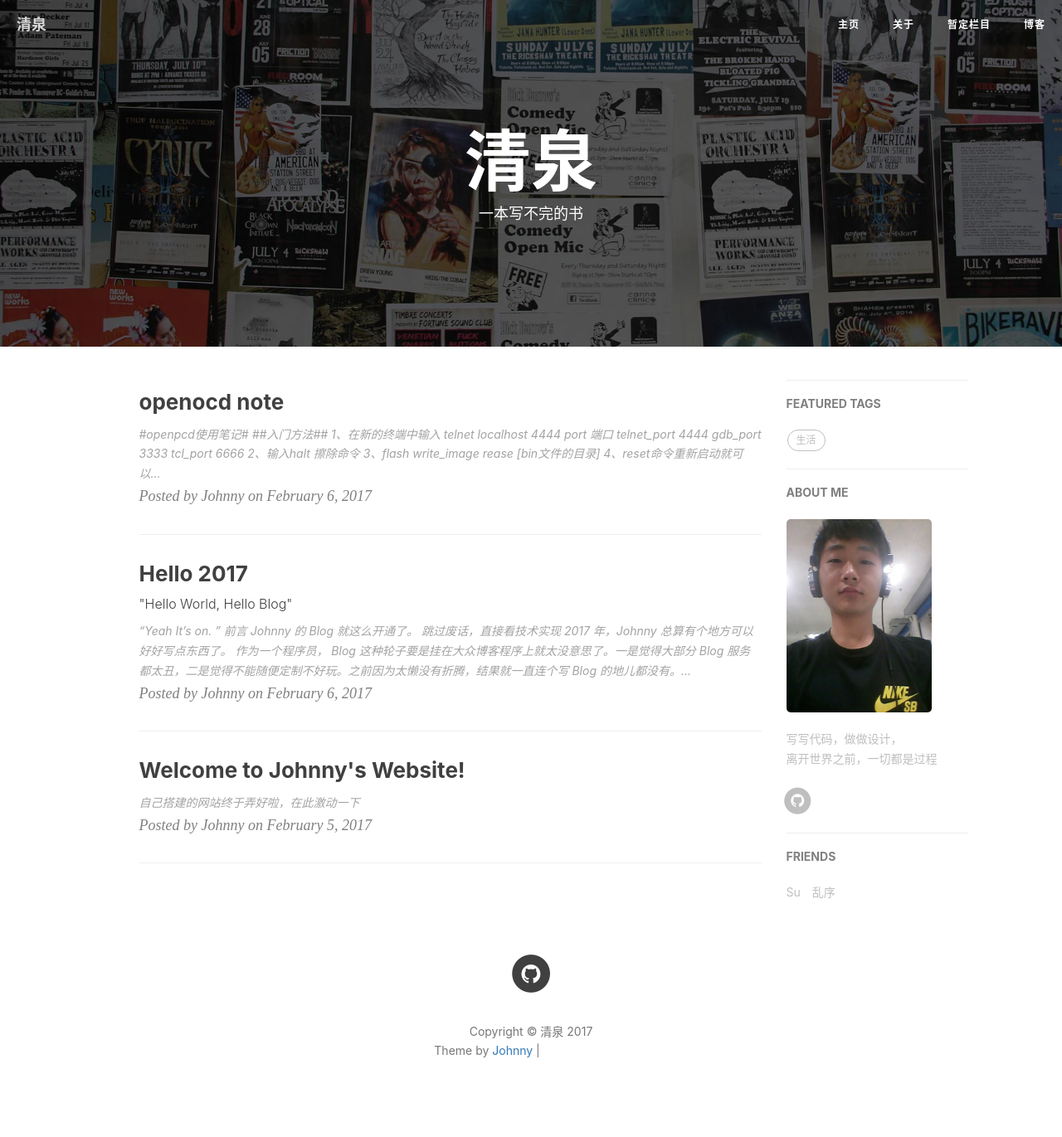
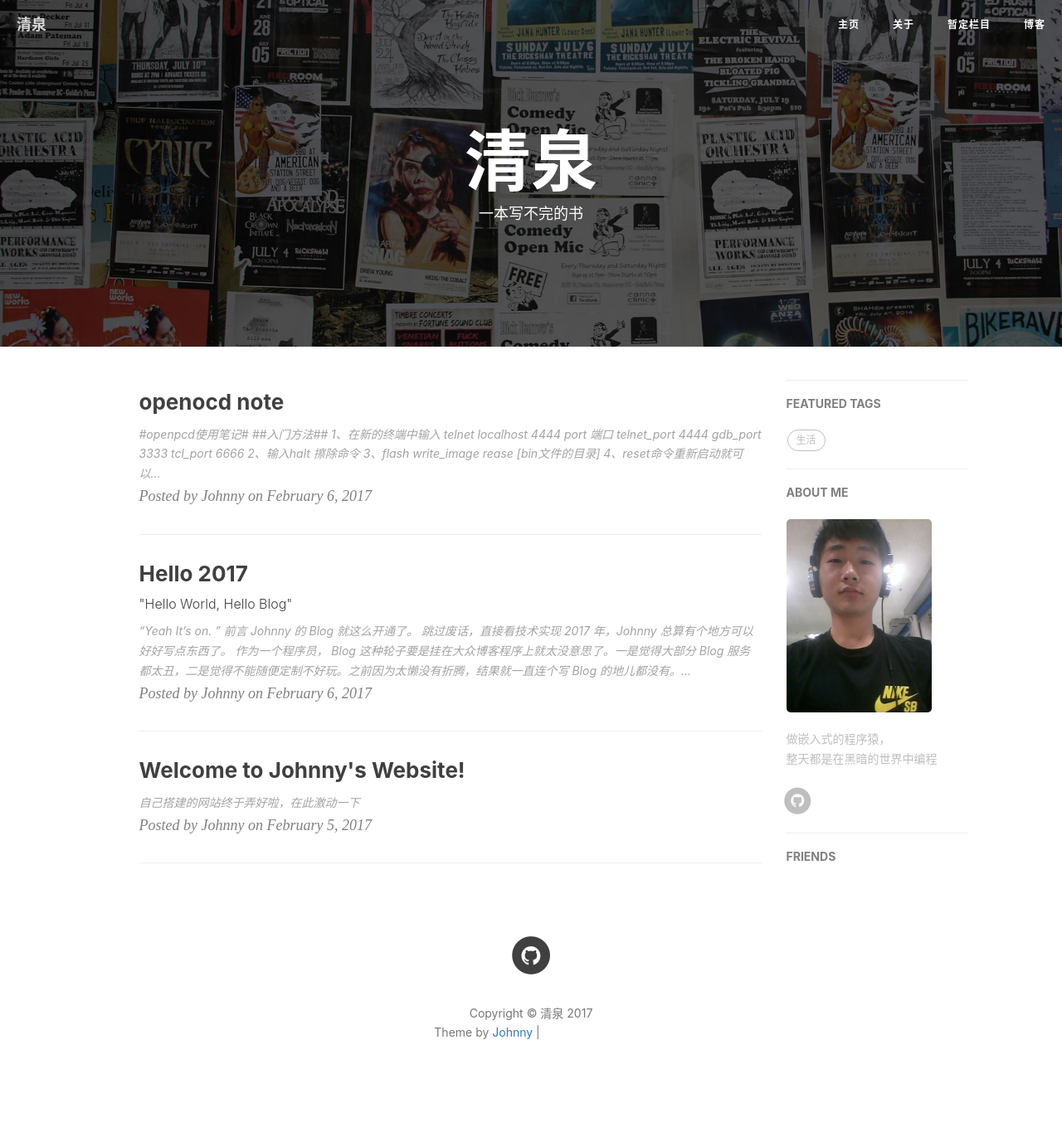
Before and after one commit to J1207808305/J1207808305.github.io, a Jekyll site: the page built from index.html, in a window 1280 px wide. Shown: the whole page at 83% size. Built offline with Jekyll 4.4.1, drawn with Linux system fonts in a browser that asks for light colours; nearby versions of some CDN libraries; the list of posts is cut into pages by our own code; comment, search, counter and statistics services are not loaded; after the commit the page ends 1349 px from its top, so only the background shows below that; grey boxes are pictures that could not be loaded.

Commit message:
add baidu tongji for website

```diff
--- a/_config.yml
+++ b/_config.yml
@@ -60,16 +60,16 @@
 
 # Analytics settings
 # Baidu Analytics
-# ba_track_id: [your track id]
+ba_track_id: 8a98019243ed6ae1d6a8c691092cb9a8
 
 # Google Analytics
-ga_track_id: 'UA-49627206-1'            # Format: UA-xxxxxx-xx
-ga_domain: huangxuan.me
+# ga_track_id: 'UA-49627206-1'            # Format: UA-xxxxxx-xx
+# ga_domain: huangxuan.me
 
 
 # Sidebar settings
 sidebar: true                           # whether or not using Sidebar.
-sidebar-about-description: "写写代码，做做设计，<br>离开世界之前，一切都是过程"
+sidebar-about-description: "做嵌入式的程序猿，<br>整天都是在黑暗的世界中编程"
 sidebar-avatar: /img/avatar-Hux.jpg      # use absolute URL, seeing it's used in both `/` and `/about/`
 
 
@@ -87,12 +87,13 @@
 
 
 # Friends
+# 格式
+# {
+#     title: "name"
+#     href: "url"
+# },{
+#     title: "Su",
+#     href: "http://su.gallery/"
+# }
 friends: [
-    {
-        title: "Su",
-        href: "http://su.gallery/"
-    },{
-        title: "乱序",
-        href: "http://mida.re/"
-    }
 ]
```
Also changed, not shown: 1 other file.
